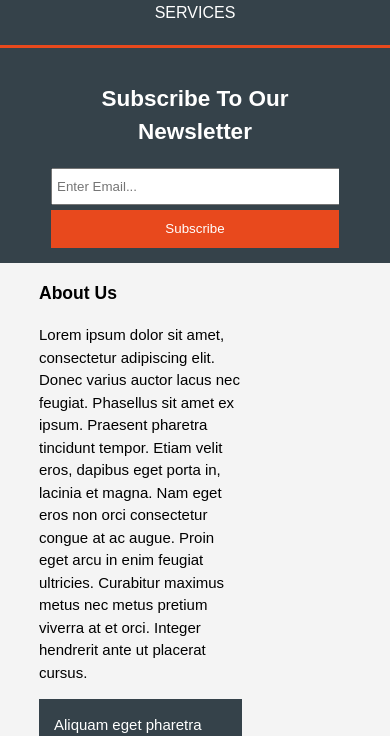
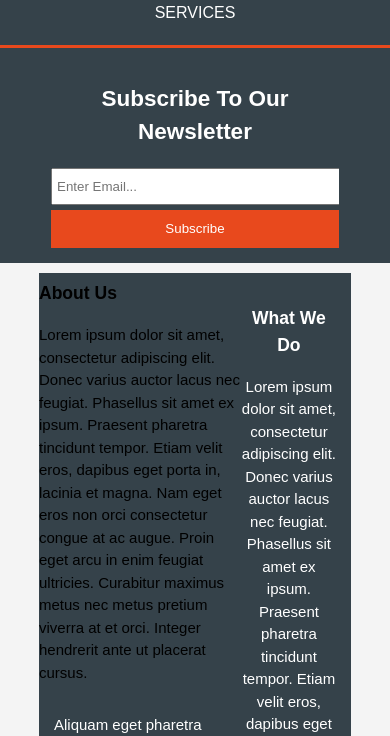
Before and after one commit to ngotruongsinh/ProjectDemo, a plain HTML site: page about.html in a window 390 px wide. Shown: the part 108-844 px from the top of the page. Drawn offline with Linux system fonts and the light colour scheme.

Commit message:
add side bar component of about page

```diff
--- /dev/null
+++ b/CSS/sideBar.css
@@ -0,0 +1,17 @@
+aside#sidebar{
+  float:right;
+  width:30%;
+  margin-top:10px;
+}
+
+aside#sidebar .quote input, aside#sidebar .quote textarea{
+  width:90%;
+  padding:5px;
+}
+
+@media(max-width: 768px){
+  aside#sidebar{
+    float:none;
+    text-align:center;
+    width:100%;
+  }
--- a/about.html
+++ b/about.html
@@ -9,6 +9,7 @@
 	<link rel="stylesheet" type="text/css" href="./CSS/box.css">
 	<link rel="stylesheet" type="text/css" href="./CSS/footer.css">
 	<link rel="stylesheet" type="text/css" href="./CSS/mainAbout.css">
+	<link rel="stylesheet" type="text/css" href="./CSS/sideBar.css">
 </head>
 <body>
 	<header>
@@ -48,6 +49,12 @@ Aliquam eget pharetra diam. Nulla placerat lorem at turpis tempor, vel ultrices
           </p>
         </article>
 
+        <aside id="sidebar">
+          <div class="dark">
+            <h3>What We Do</h3>
+            <p>Lorem ipsum dolor sit amet, consectetur adipiscing elit. Donec varius auctor lacus nec feugiat. Phasellus sit amet ex ipsum. Praesent pharetra tincidunt tempor. Etiam velit eros, dapibus eget porta in, lacinia et magna</p>
+          </div>
+        </aside>
       </div>
     </section>
 
```
